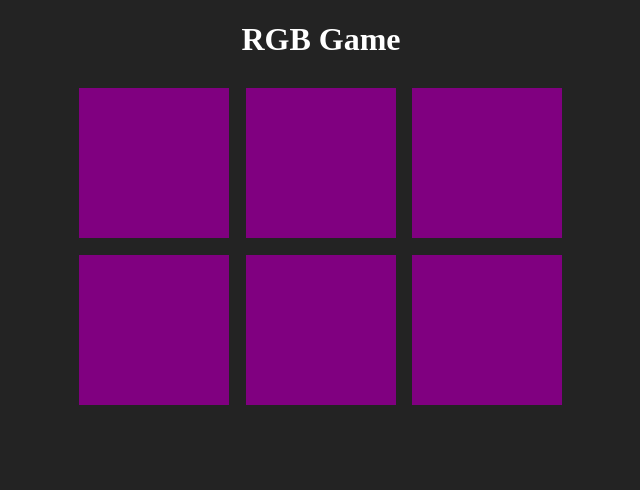
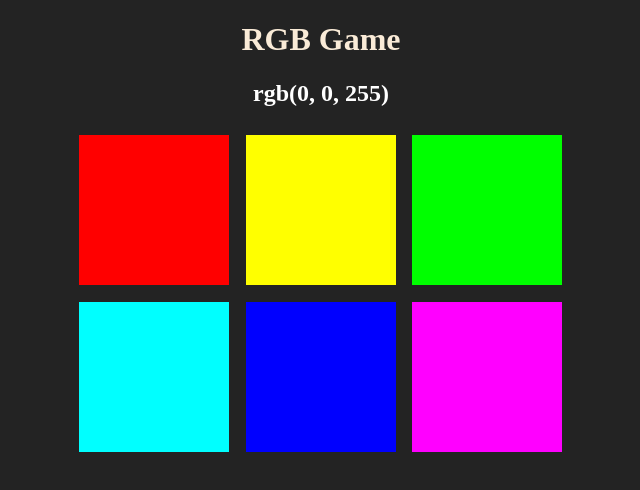
Before and after one commit to brianlobo/rgbGame, a plain HTML site: page index.html in a window 1280 px wide. Shown: the whole page, without its empty margins (319-959 px from the left). Drawn offline with Linux system fonts and the light colour scheme.

Commit message:
Added some empty html elements to manip with js

```diff
--- a/index.html
+++ b/index.html
@@ -9,6 +9,11 @@
 </head>
 <body>
     <h1>RGB Game</h1>
+    <h2></h2>
+
+    <div>
+        <span id="result"></span>
+    </div>
 
     <div id="container">
         <div class="card"></div>
--- a/style.css
+++ b/style.css
@@ -3,13 +3,17 @@ body {
 }
 
 h1 {
-	color: white;
+	color: #faebd7;
+	text-align: center;
+}
+
+h2 {
+	color: #fff;
 	text-align: center;
 }
 
 .card {
 	width: 30%;
-	background: purple;
 	padding-bottom: 30%;
 	float: left;
 	margin: 1.66%;
@@ -19,3 +23,7 @@ h1 {
 	margin: 0 auto;
 	max-width: 500px;
 }
+
+#result {
+	color: #fff;
+}
```
